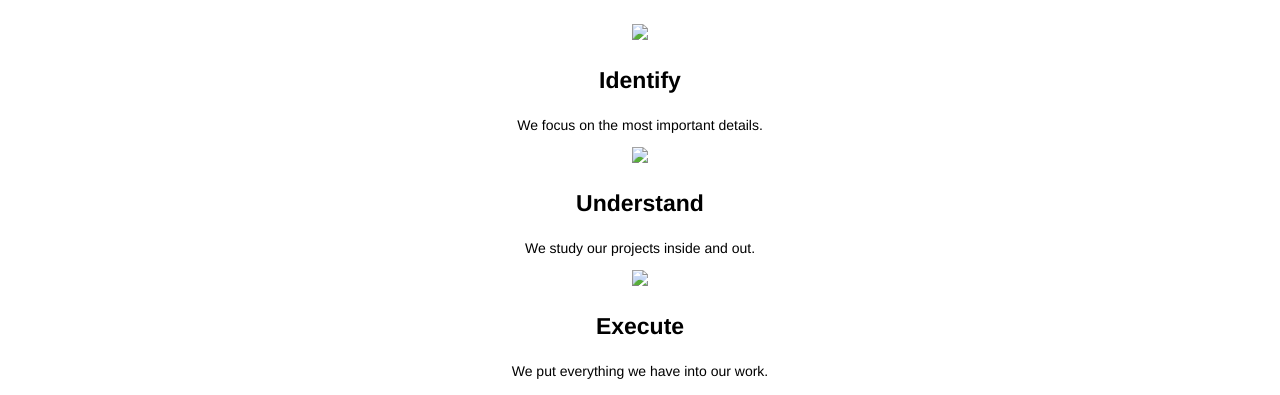
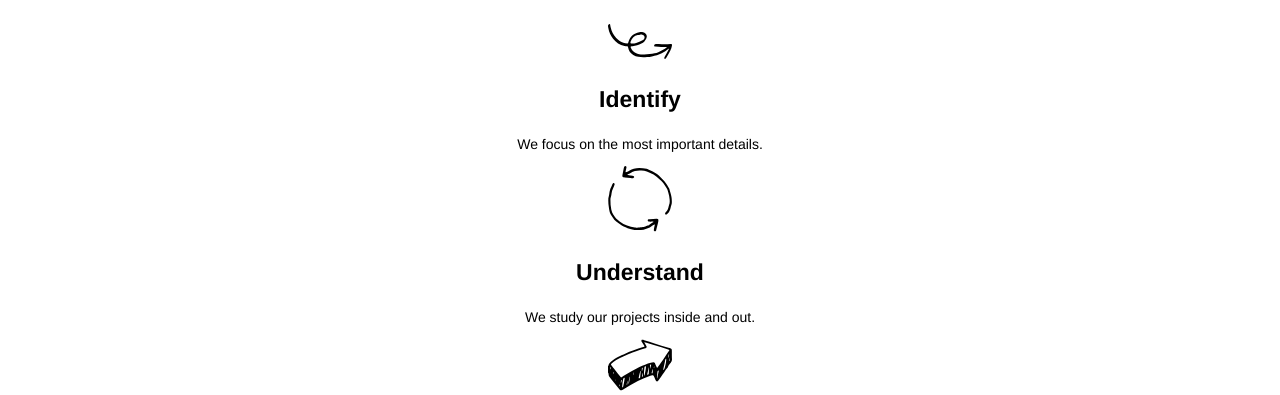
Before and after one commit to mel-g/broadway, a plain HTML site: page index.html in a window 1280 px wide. Shown: the part 395-790 px from the top of the page. Drawn offline with Linux system fonts and the light colour scheme; files that its build step writes are made by us from their sources; files whose address does not match are found by name.

Commit message:
Fix folder structure

```diff
--- a/index.html
+++ b/index.html
@@ -2,7 +2,7 @@
 <html>
 <head>
 <meta charset="utf-8">
-	<link rel="stylesheet" class="text/css" href="css/style.css">
+	<link rel="stylesheet" class="text/css" href="resources/css/style.css">
 <title>Broadway Design</title>
 </head>
 
@@ -22,13 +22,13 @@
 	</div>
 	<div class="process">
 	<h2>Our Process</h2>
-		<img src="images/identify.svg">
+		<img src="resources/images/identify.svg">
 		<h3>Identify</h3>
 		<p>We focus on the most important details.</p>
-		<img src="images/understand.svg">
+		<img src="resources/images/understand.svg">
 		<h3>Understand</h3>
 		<p>We study our projects inside and out.</p>
-		<img src="images/execute.svg">
+		<img src="resources/images/execute.svg">
 		<h3>Execute</h3>
 		<p>We put everything we have into our work.</p>
 	</div>
```
